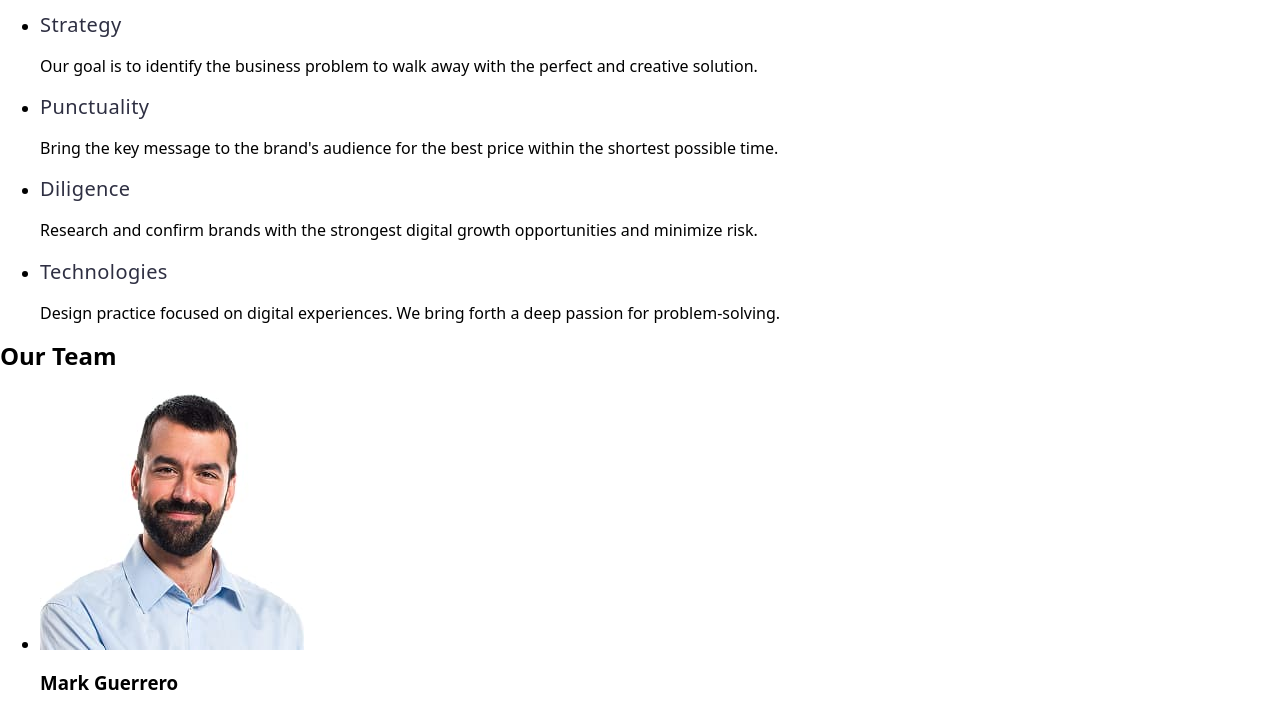
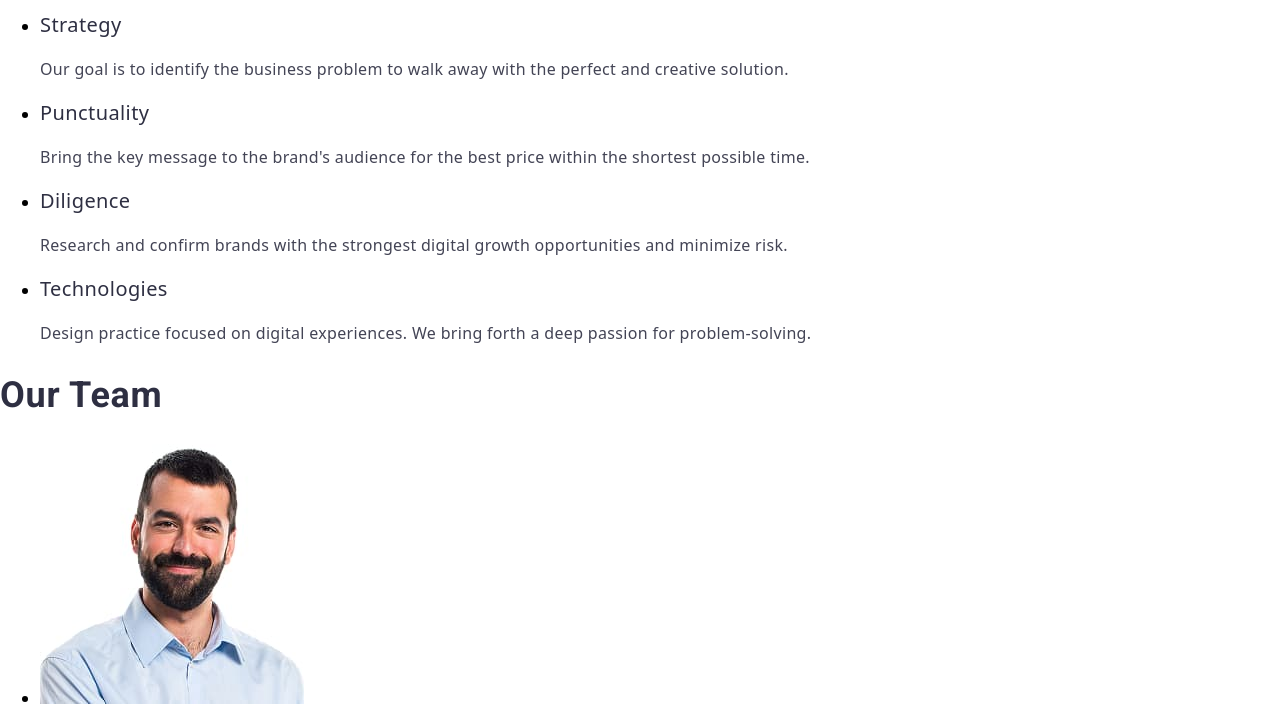
Before and after one commit to Oleksii-Levchenko456/goit-markup-hw-02, a plain HTML site: page index.html in a window 1280 px wide. Shown: the part 419-1133 px from the top of the page. Drawn offline with nearby package versions, Linux system fonts and the light colour scheme.

Commit message:
тимчасовий

```diff
--- a/css/style.css
+++ b/css/style.css
@@ -1,3 +1,8 @@
+body {
+  font-family: "Roboto", sans-serif;
+  color: #434455 background-color #ffffff;
+}
+
 .logo {
   text-decoration: none;
 }
@@ -84,7 +89,7 @@ a {
 
   line-height: 40px;
   letter-spacing: 0.02em;
-  color: var(--navy-blue);
+  color: #2e2f42;
 }
 .header-3 {
   font-weight: 500;
@@ -109,3 +114,11 @@ a {
 .button:hover {
   background: #404bbf;
 }
+.text {
+  font-weight: 400;
+  font-size: 16px;
+
+  line-height: 24px;
+  letter-spacing: 0.02em;
+  color: #434455;
+}
--- a/index.html
+++ b/index.html
@@ -7,16 +7,23 @@
     <link rel="stylesheet" href="./css/style.css" />
     <link
       rel="stylesheet"
-      href="https://cdn.jsdelivr.net/gh/sindresorhus/modern-normalize@latest/modern-normalize.css"
+      href="https://cdnjs.cloudflare.com/ajax/libs/modern-normalize/3.0.1/modern-normalize.css"
+    />
+    <link rel="preconnect" href="https://fonts.googleapis.com" />
+    <link rel="preconnect" href="https://fonts.gstatic.com" crossorigin />
+    <link
+      href="https://fonts.googleapis.com/css2?family=Tangerine:wght@700&display=swap"
+      rel="stylesheet"
     />
     <link
-      href="https://fonts.googleapis.com/css2?family=Raleway:ital,wght@0,500;1,500&display=swap"
+      href="https://fonts.googleapis.com/css2?family=Raleway:ital,wght@0,700;1,700&display=swap"
       rel="stylesheet"
     />
     <link
       href="https://fonts.googleapis.com/css2?family=Roboto:wght@400;500;700&display=swap"
       rel="stylesheet"
     />
+    <link href="./css/styles.css" rel="stylesheet" />
   </head>
   <body>
     <header>
@@ -57,28 +64,28 @@
         <ul>
           <li>
             <h3 class="header-3">Strategy</h3>
-            <p>
+            <p class="text">
               Our goal is to identify the business problem to walk away with the
               perfect and creative solution.
             </p>
           </li>
           <li>
             <h3 class="header-3">Punctuality</h3>
-            <p>
+            <p class="text">
               Bring the key message to the brand's audience for the best price
               within the shortest possible time.
             </p>
           </li>
           <li>
             <h3 class="header-3">Diligence</h3>
-            <p>
+            <p class="text">
               Research and confirm brands with the strongest digital growth
               opportunities and minimize risk.
             </p>
           </li>
           <li>
             <h3 class="header-3">Technologies</h3>
-            <p>
+            <p class="text">
               Design practice focused on digital experiences. We bring forth a
               deep passion for problem-solving.
             </p>
@@ -87,11 +94,11 @@
       </section>
       <!-- our-team -->
       <section>
-        <h2>Our Team</h2>
+        <h2 class="header-2">Our Team</h2>
         <ul>
           <li>
             <img src="./images/img-3.jpg" alt="Product Designer" width="264" />
-            <h3>Mark Guerrero</h3>
+            <h3 class="header-3">Mark Guerrero</h3>
             <p>Product Designer</p>
           </li>
           <li>
@@ -100,12 +107,12 @@
               alt="Frontend Developer"
               width="264"
             />
-            <h3>Tom Ford</h3>
+            <h3 class="header-3">Tom Ford</h3>
             <p>Frontend Developer</p>
           </li>
           <li>
             <img src="./images/img-1.jpg" alt="Marketing" width="264" />
-            <h3>Camila Garcia</h3>
+            <h3 class="header-3">Camila Garcia</h3>
             <p>Marketing</p>
           </li>
           <li>
```
